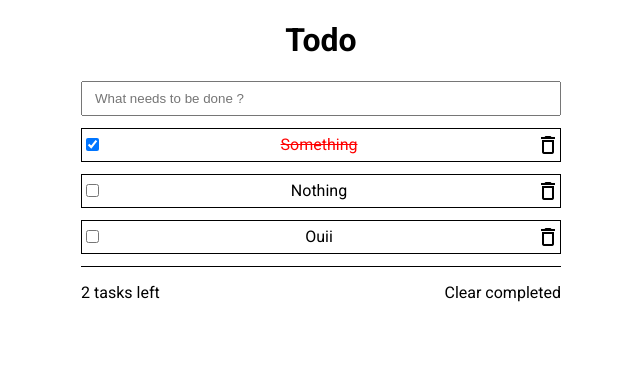
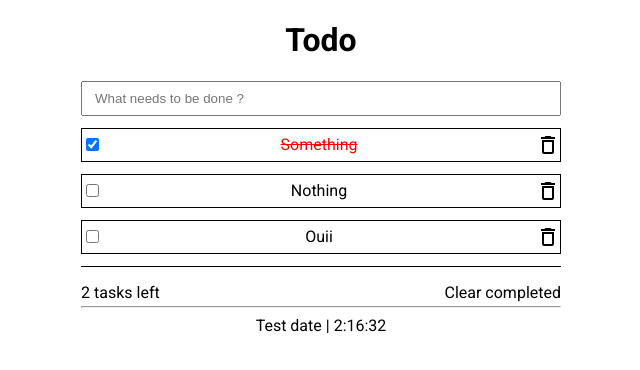
Before and after one commit to lbassin/react-todo, a React (Create React App) app: page / in a window 1280 px wide. Shown: the top 370 px of the page, without its empty margins (319-959 px from the left). Built offline with nearby package versions, Linux system fonts and the light colour scheme; no server answers.

Commit message:
Clock component

```diff
--- a/src/App.js
+++ b/src/App.js
@@ -3,6 +3,7 @@ import Header from "./components/Header";
 import NewTodo from "./containers/NewTodo";
 import ListTodo from "./containers/ListTodo";
 import Footer from "./components/Footer";
+import Clock from "./components/Clock";
 
 const AppStyle = {
     width: '80%',
@@ -17,6 +18,10 @@ function App() {
             <NewTodo/>
             <ListTodo/>
             <Footer/>
+
+            <hr/>
+
+            <Clock/>
         </div>
     );
 }
--- /dev/null
+++ b/src/components/Clock.js
@@ -0,0 +1,38 @@
+import React from 'react';
+import { connect } from "react-redux";
+import { fetchDate } from "../redux/actions/date";
+
+const dateStyle = {
+    textAlign: 'center'
+}
+
+class Clock extends React.Component {
+    componentDidMount() {
+        setInterval(() => this.props.getDate(), 5000);
+    }
+
+    formatDate = (date) => {
+        return `${date.getHours()}:${date.getMinutes()}:${date.getSeconds()}`
+    }
+
+    render() {
+        return (
+            <div style={dateStyle}>
+                Test date | {this.formatDate(this.props.date)}
+            </div>
+        );
+    }
+}
+
+const mapStateToProps = state => {
+
+    const { date } = state.dateReducer;
+
+    return { date: new Date(date) };
+}
+
+const mapDispatchToProps = dispatch => ({
+    getDate: () => dispatch(fetchDate(dispatch))
+})
+
+export default connect(mapStateToProps, mapDispatchToProps)(Clock);
--- /dev/null
+++ b/src/redux/actions/date.js
@@ -0,0 +1,20 @@
+import * as type from '../constants/date';
+
+export const fetchDate = (dispatch) => {
+
+    fetch('http://worldtimeapi.org/api/ip')
+        .then(response => response.json())
+        .then(data => dispatch(receiveDate(data)));
+
+    return {
+        type: type.DATE_FETCH,
+        payload: {}
+    }
+}
+
+export const receiveDate = (apiData) => {
+    return {
+        type: type.DATE_FETCH_RECEIVED,
+        payload: {date: apiData.utc_datetime}
+    }
+}
--- /dev/null
+++ b/src/redux/constants/date.js
@@ -0,0 +1,3 @@
+export const DATE_FETCH = 'DATE_FETCH';
+
+export const DATE_FETCH_RECEIVED = 'DATE_FETCH_RECEIVED';
--- /dev/null
+++ b/src/redux/reducers/date.js
@@ -0,0 +1,16 @@
+import * as type from '../constants/date';
+
+const initialState = {
+    date: Date.now()
+};
+
+const reducer = function (state = initialState, action) {
+    switch (action.type) {
+        case type.DATE_FETCH_RECEIVED:
+            return Object.assign({}, state, { date: action.payload.date })
+        default:
+            return state;
+    }
+}
+
+export default reducer;
--- a/src/redux/reducers/index.js
+++ b/src/redux/reducers/index.js
@@ -1,8 +1,10 @@
 import { combineReducers } from "redux";
 import todoReducer from './todo';
+import dateReducer from './date';
 
 const reducers = combineReducers({
-    todoReducer
+    todoReducer,
+    dateReducer
 });
 
 export default reducers;
```
